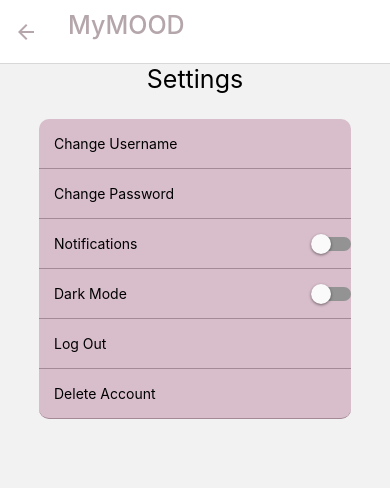
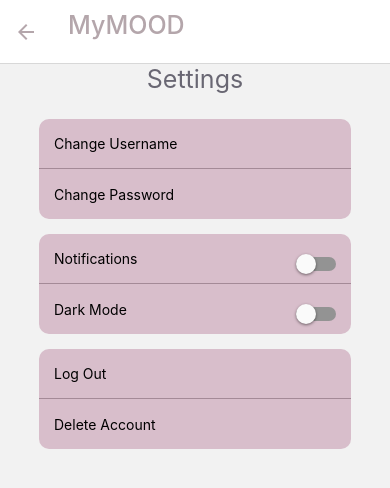
Before and after one commit to LauriePlisson/myMoodApp, a React Native app in the folder frontend/: screen /Settings in a window 390 px wide. Shown: the top 488 px of the page. Built offline with nearby package versions, Linux system fonts and the light colour scheme; no server answers.

Commit message:
avancement settings

```diff
--- a/frontend/reducers/user.js
+++ b/frontend/reducers/user.js
@@ -22,8 +22,11 @@ export const userSlice = createSlice({
       state.value.token = "";
       state.value.isLoggedIn = false;
     },
+    changeUsername: (state, action) => {
+      state.value.username = action.payload;
+    },
   },
 });
 
-export const { logIn, logOut } = userSlice.actions;
+export const { logIn, logOut, changeUsername } = userSlice.actions;
 export default userSlice.reducer;
--- a/frontend/screens/SettingsScreen.js
+++ b/frontend/screens/SettingsScreen.js
@@ -10,17 +10,56 @@ import {
 import { SafeAreaView } from "react-native-safe-area-context";
 import { useState } from "react";
 import { useDispatch, useSelector } from "react-redux";
-import { logOut } from "../reducers/user";
+import { logOut, changeUsername } from "../reducers/user";
 
 export default function SettingsScreen({ navigation }) {
   const [modalVisible, setModalVisible] = useState(false);
   const [openFrom, setOpenFrom] = useState("");
+  const [succesMessage, setSuccesMessage] = useState("");
   const [error, setError] = useState("");
   const [editUsername, setEditUsername] = useState(false);
   const [editPassword, setEditPassword] = useState(false);
+  const [newUsername, setNewUsername] = useState("");
+  const [oldPassword, setOldPassword] = useState("");
+  const [newPassword, setNewPassword] = useState("");
+  const [errorEdit, setErrorEdit] = useState("");
   const dispatch = useDispatch();
   const API_URL = process.env.EXPO_PUBLIC_API_URL;
   const user = useSelector((state) => state.user.value);
+
+  const handleEdit = async () => {
+    const body = {
+      username: newUsername,
+      password: oldPassword,
+      newPassword: newPassword,
+    };
+    const res = await fetch(`${API_URL}/users/update`, {
+      method: "PUT",
+      headers: {
+        "Content-Type": "application/json",
+        Authorization: `Bearer ${user.token}`,
+      },
+      body: JSON.stringify(body),
+    });
+    const data = await res.json();
+
+    if (data.error) {
+      setErrorEdit(data.error);
+      setTimeout(() => setErrorEdit(""), 5000);
+    }
+    if (data.result) {
+      if (newUsername !== "") {
+        dispatch(changeUsername(newUsername));
+      }
+      setSuccesMessage("Changement enregistré");
+      setTimeout(() => setSuccesMessage(""), 3000);
+      setEditPassword(false);
+      setEditUsername(false);
+      setNewUsername("");
+      setNewPassword("");
+      setOldPassword("");
+    }
+  };
 
   const handleLogOut = () => {
     dispatch(logOut());
@@ -51,6 +90,10 @@ export default function SettingsScreen({ navigation }) {
     }
     if (openFrom === "Delete") {
       handleDelete();
+    }
+    if (openFrom === "Edit") {
+      handleEdit();
+      setModalVisible(false);
     }
   };
 
@@ -85,33 +128,110 @@ export default function SettingsScreen({ navigation }) {
           </View>
         </View>
       </Modal>
+      <View style={styles.text}>
         <Text style={styles.settings}>Settings</Text>
-      {editUsername && <TextInput style={styles.input}></TextInput>}
+        <Text style={{ color: "#A48A97", fontWeight: 125 }}>
+          {succesMessage}
+        </Text>
+      </View>
+      <View style={styles.reglages}>
+        <View style={styles.infoUser}>
+          {editUsername && (
+            <>
+              <TouchableOpacity
+                onPress={() => {
+                  setEditUsername(false);
+                  setNewUsername("");
+                }}
+                style={styles.exit}
+              >
+                <Text style={{ fontWeight: "bold" }}>X</Text>
+              </TouchableOpacity>
+              <TextInput
+                style={styles.input}
+                placeholder={user.username}
+                value={newUsername}
+                onChangeText={(value) => setNewUsername(value)}
+              ></TextInput>
+
+              <Text>{errorEdit}</Text>
+            </>
+          )}
           <TouchableOpacity
             style={[
               styles.bouton,
-          { borderTopEndRadius: 10, borderTopStartRadius: 10 },
+              { borderBottomColor: "#A48A97", borderBottomWidth: 0.5 },
             ]}
-        onPress={() => setEditUsername(!editUsername)}
+            onPress={() => {
+              if (!editUsername) {
+                setEditUsername(true);
+              } else {
+                setModalVisible(true);
+                setOpenFrom("Edit");
+              }
+            }}
           >
             <Text>{!editUsername ? "Change Username" : "Valider"}</Text>
           </TouchableOpacity>
           {editPassword && (
             <>
-          <TextInput style={styles.input}></TextInput>
+              <TouchableOpacity
+                onPress={() => {
+                  setEditPassword(false);
+                  setNewPassword("");
+                  setOldPassword("");
+                }}
+                style={styles.exit}
+              >
+                <Text style={{ fontWeight: "bold" }}>X</Text>
+              </TouchableOpacity>
               <TextInput
-            style={[
-              styles.input,
-              { borderTopStartRadius: 0, borderTopEndRadius: 0 },
-            ]}
+                style={styles.input}
+                placeholder="Password"
+                value={oldPassword}
+                onChangeText={(value) => setOldPassword(value)}
+                secureTextEntry={true}
               ></TextInput>
+              <TextInput
+                style={[styles.input]}
+                placeholder="New Password"
+                value={newPassword}
+                onChangeText={(value) => setNewPassword(value)}
+                secureTextEntry={true}
+              ></TextInput>
+              <Text>{errorEdit}</Text>
             </>
           )}
           <TouchableOpacity
             style={styles.bouton}
-        onPress={() => setEditPassword(!editPassword)}
+            onPress={() => {
+              if (!editPassword) {
+                setEditPassword(true);
+              } else {
+                setModalVisible(true);
+                setOpenFrom("Edit");
+              }
+            }}
           >
             <Text>{!editPassword ? "Change Password" : "Valider"}</Text>
+          </TouchableOpacity>
+        </View>
+        <View style={styles.mode}>
+          <TouchableOpacity
+            style={[
+              styles.bouton,
+              {
+                borderBottomColor: "#A48A97",
+                borderBottomWidth: 0.5,
+                flexDirection: "row",
+                justifyContent: "space-between",
+                alignItems: "center",
+                paddingRight: 15,
+              },
+            ]}
+          >
+            <Text>Notifications</Text>
+            <Switch style={{ marginTop: 10 }}></Switch>
           </TouchableOpacity>
           <TouchableOpacity
             style={[
@@ -120,27 +240,20 @@ export default function SettingsScreen({ navigation }) {
                 flexDirection: "row",
                 justifyContent: "space-between",
                 alignItems: "center",
-          },
-        ]}
-      >
-        <Text>Notifications</Text>
-        <Switch></Switch>
-      </TouchableOpacity>
-      <TouchableOpacity
-        style={[
-          styles.bouton,
-          {
-            flexDirection: "row",
-            justifyContent: "space-between",
-            alignItems: "center",
+                paddingRight: 15,
               },
             ]}
           >
             <Text>Dark Mode</Text>
-        <Switch></Switch>
+            <Switch style={{ marginTop: 10 }}></Switch>
           </TouchableOpacity>
+        </View>
+        <View style={styles.quitte}>
           <TouchableOpacity
-        style={styles.bouton}
+            style={[
+              styles.bouton,
+              { borderBottomColor: "#A48A97", borderBottomWidth: 0.5 },
+            ]}
             onPress={() => {
               setModalVisible(true);
               setOpenFrom("LogOut");
@@ -149,10 +262,7 @@ export default function SettingsScreen({ navigation }) {
             <Text>Log Out</Text>
           </TouchableOpacity>
           <TouchableOpacity
-        style={[
-          styles.bouton,
-          { borderBottomEndRadius: 10, borderBottomStartRadius: 10 },
-        ]}
+            style={[styles.bouton]}
             onPress={() => {
               setModalVisible(true);
               setOpenFrom("Delete");
@@ -160,6 +270,8 @@ export default function SettingsScreen({ navigation }) {
           >
             <Text>Delete Account</Text>
           </TouchableOpacity>
+        </View>
+      </View>
       <Text>{error}</Text>
     </SafeAreaView>
   );
@@ -171,26 +283,66 @@ const styles = StyleSheet.create({
     justifyContent: "flex-start",
     alignItems: "center",
   },
+  text: {
+    marginBottom: 10,
+    alignItems: "center",
+    gap: 15,
+  },
   settings: {
     fontSize: 25,
-    marginBottom: 25,
+
+    color: "#696773",
+  },
+
+  reglages: {
+    width: "100%",
+    justifyContent: "center",
+    alignItems: "center",
+    gap: 15,
+  },
+  infoUser: {
+    width: "80%",
+    justifyContent: "center",
+    alignItems: "center",
+    backgroundColor: "#d8becbff",
+    borderRadius: 10,
+  },
+  exit: {
+    marginLeft: 240,
+    marginTop: 10,
+    marginBottom: 0,
+    width: 45,
+    height: 25,
+    alignItems: "flex-end",
+    justifyContent: "center",
+  },
+  mode: {
+    width: "80%",
+    justifyContent: "center",
+    alignItems: "center",
+    backgroundColor: "#d8becbff",
+    borderRadius: 10,
+  },
+  quitte: {
+    width: "80%",
+    justifyContent: "center",
+    alignItems: "center",
+    backgroundColor: "#d8becbff",
+    borderRadius: 10,
   },
   bouton: {
-    width: "80%",
+    width: "100%",
     height: 50,
-    backgroundColor: "#d8becbff",
+    backgroundColor: "transparent",
     justifyContent: "center",
     paddingLeft: 15,
-    borderBottomColor: "#A48A97",
-    borderBottomWidth: 0.5,
   },
   input: {
-    backgroundColor: "#fceaf0ff",
+    paddingLeft: 10,
+    backgroundColor: "#e8cedbff",
     width: "80%",
-    height: 30,
+    height: 40,
     borderBottomWidth: 0.2,
-    borderTopStartRadius: 8,
-    borderTopEndRadius: 8,
   },
   modalOverlay: {
     flex: 1,
```
Lines whose indentation alone changed are shown as unchanged.
